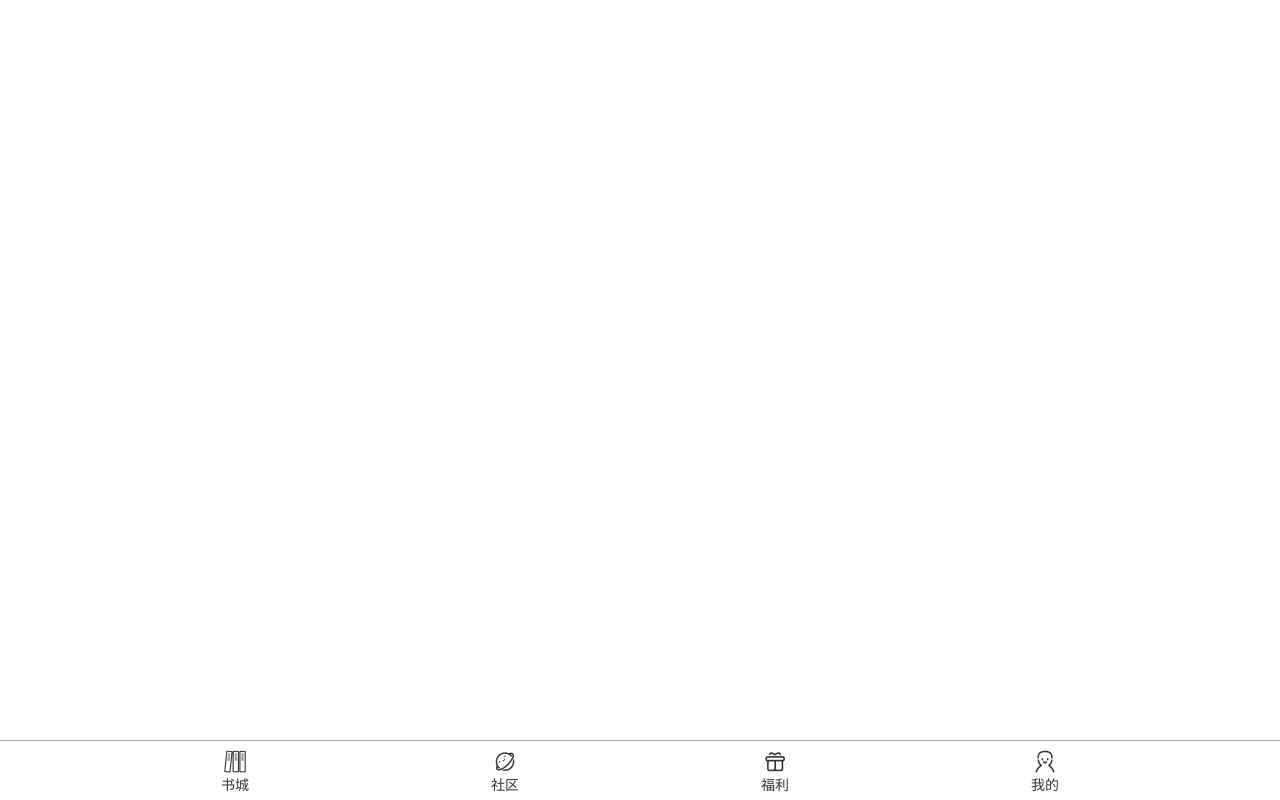
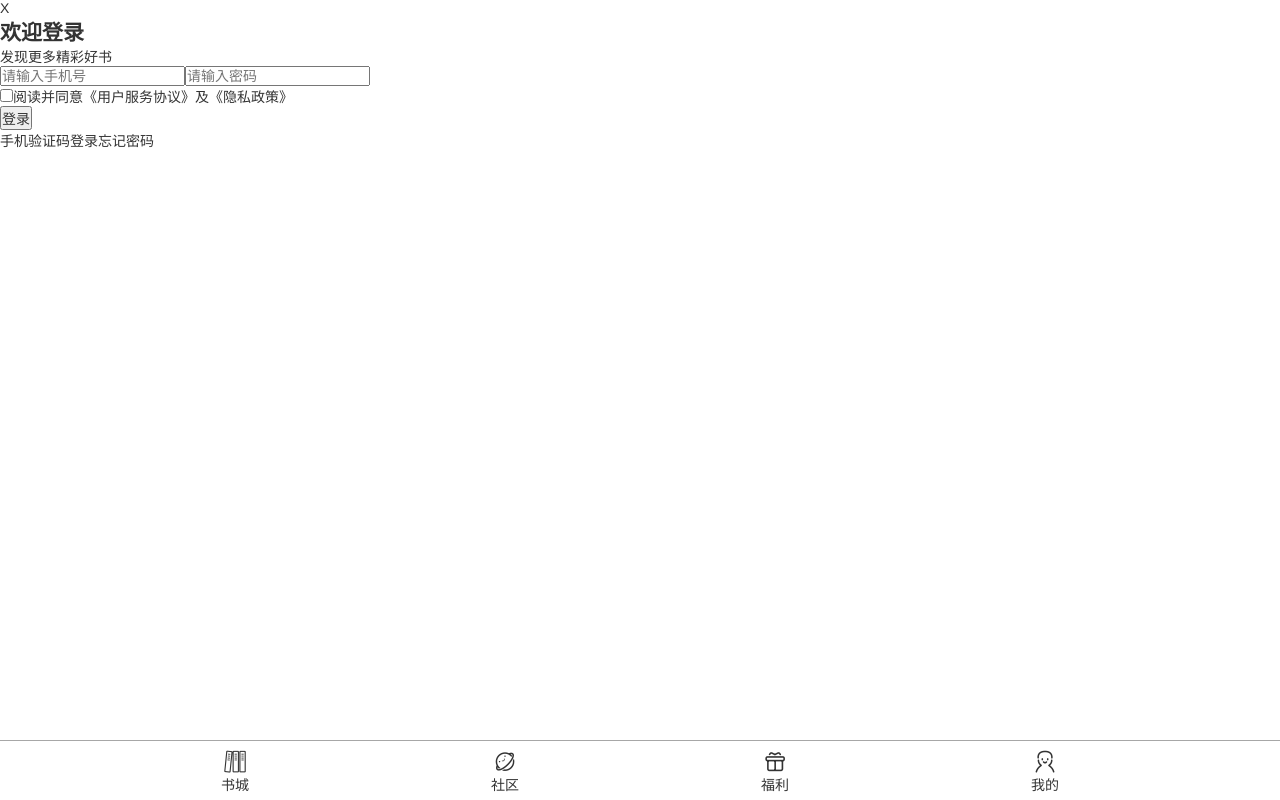
Before and after one commit to JacksonYaooo/vue3-project-readApp, a Vue app: page /#/login in a window 1280 px wide. Before the commit this address had no page. Built offline with nearby package versions, Linux system fonts and the light colour scheme.

Commit message:
feat: 登录页大致布局及路由跳转的实现

```diff
--- a/src/router/index.js
+++ b/src/router/index.js
@@ -24,6 +24,11 @@ const routes = [
     path: '/my', // 我的
     name: 'my',
     component: () => import('../views/my/index.vue')
+  },
+  {
+    path: '/login', // 我的
+    name: 'login',
+    component: () => import('../views/my/login.vue')
   }
 ]
 
--- a/src/views/my/index.vue
+++ b/src/views/my/index.vue
@@ -7,7 +7,9 @@
         </div>
         <div class="my-hd-item">
           <div class="tourist">游客</div>
-          <button>点击登录</button>
+          <router-link to="/login">
+            <button @click="">点击登录</button>
+          </router-link>
         </div>
       </div>
     </div>
--- /dev/null
+++ b/src/views/my/login.vue
@@ -0,0 +1,37 @@
+<template>
+  <div class="login">
+    <div class="login-list">
+      <div @click="goBack">X</div>
+      <h2>欢迎登录</h2>
+      <p>发现更多精彩好书</p>
+      <input type="text" placeholder="请输入手机号">
+      <input type="password" placeholder="请输入密码">
+      <div>
+        <input type="checkbox">
+        <span>阅读并同意《用户服务协议》及《隐私政策》</span>
+      </div>
+      <button>登录</button>
+      <div class="login-title">
+        <span>手机验证码登录</span>
+        <span>忘记密码</span>
+      </div>
+    </div>
+    <div class="lgin-way">
+
+    </div>
+  </div>
+</template>
+
+<script setup>
+import { useRouter } from 'vue-router';
+
+// useRouter相当于this.$router
+const router = useRouter();
+function goBack(){
+  router.push('/my')
+}
+</script>
+
+<style scoped>
+
+</style>
```
